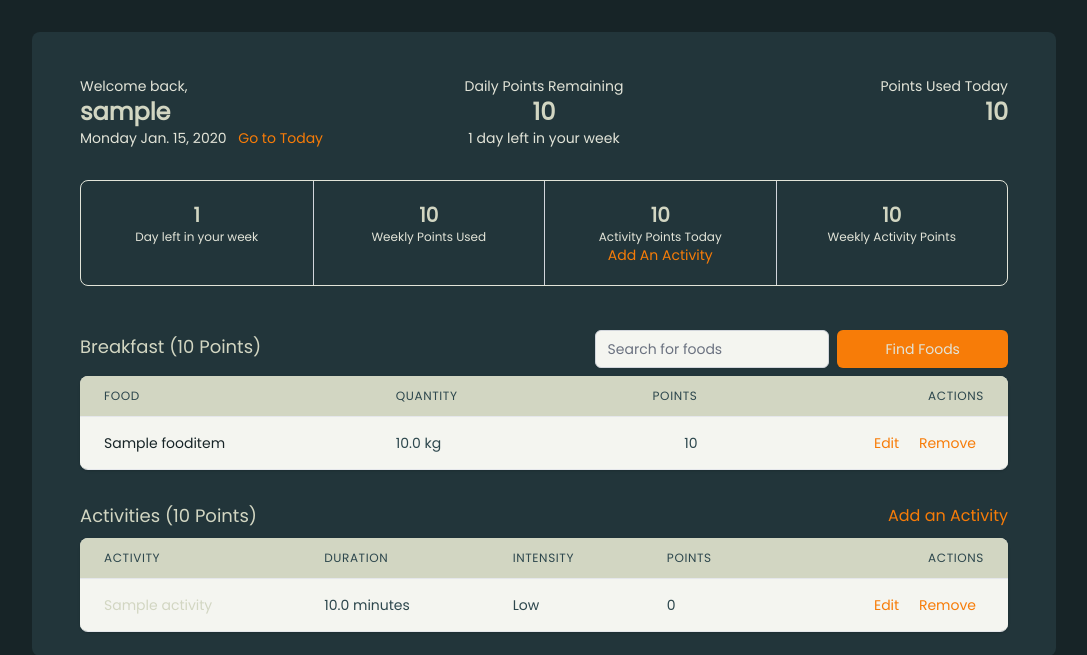
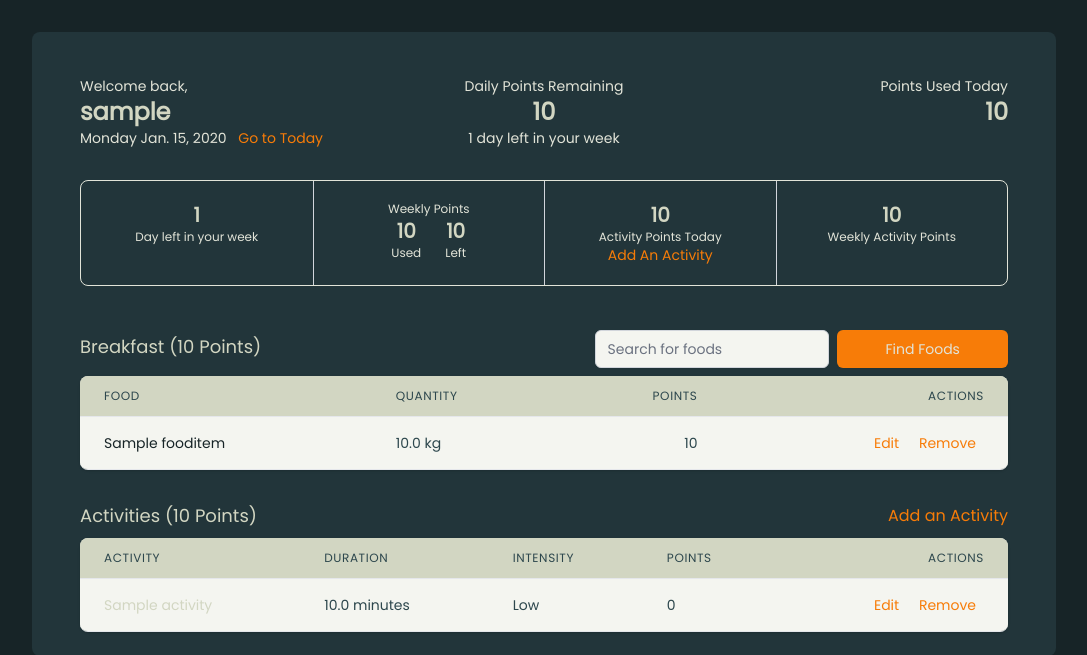
Before and after one commit to jvp-design/weight_points_plus, a Django app: page /day/2020-01-15/ in a window 1280 px wide. Shown: the part 48-703 px from the top of the page, without its empty margins (96-1183 px from the left). Run offline with Django 3.2, Linux system fonts and the light colour scheme; a user stored in the database is signed in; tables that the repository leaves empty hold one stand-in row (values such as "Sample post"); style sheets or scripts are compiled from the project's sources; parts of the project's set-up code (start-up, migrations or seed data) failed here and were passed over; some libraries are stand-ins or nearby versions.

Commit message:
updating weekly points displayed

```diff
--- a/weight_points_plus/templates/day/day_detail.html
+++ b/weight_points_plus/templates/day/day_detail.html
@@ -91,8 +91,17 @@
         </p>
       </div>
       <div class="px-6 py-2 sm:py-5 text-sm font-medium text-center">
-        <p class="text-lg font-bold text-contrast-dark sm:text-xl">{{ day.week.weekly_points_used }}</p>
-        <p class="text-xs font-medium text-contrast">Weekly Points Used</p>
+        <p class="text-xs font-medium text-contrast">Weekly Points</p>
+        <div class="flex justify-center space-x-6">
+          <div>
+            <p class="text-lg font-bold text-contrast-dark sm:text-xl">{{ day.week.weekly_points_used }}</p>
+            <p class="text-xs font-medium text-contrast">Used</p>
+          </div>
+          <div>
+            <p class="text-lg font-bold text-contrast-dark sm:text-xl">{{ day.week.weekly_points_remaining }}</p>
+            <p class="text-xs font-medium text-contrast">Left</p>
+          </div>
+        </div>
       </div>
 
       <div class="px-6 py-2 sm:py-5 text-sm font-medium text-center">
```
Also changed, not shown: weight_points_plus/theme/static/css/dist/styles.css.
